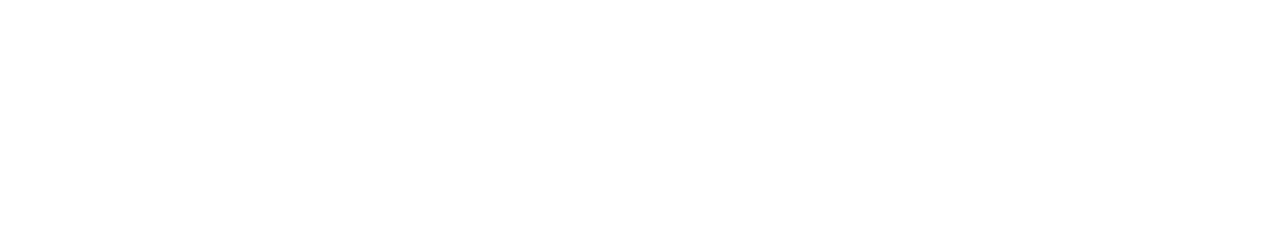
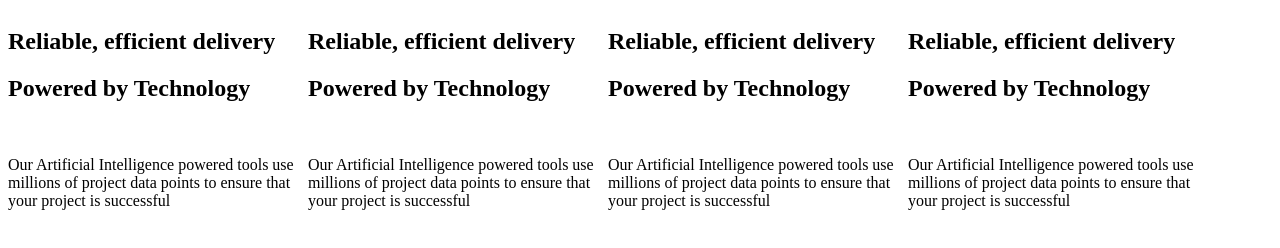
Before and after one commit to hvirmani/Basic-Web-Projects, a plain HTML site: page FLASH CARD PROJECT/index.html in a window 1280 px wide. Drawn offline with Linux system fonts and the light colour scheme.

Commit message:
Initial Commit

```diff
--- a/FLASH CARD PROJECT/index.html
+++ b/FLASH CARD PROJECT/index.html
@@ -3,8 +3,41 @@
 <head>
 	<meta charset="UTF-8">
 	<title>Flash Card</title>
+	<style>
+		.main{
+			display: flex;
+		}
+		.card{
+			width: 300px;
+		}
+	</style>
 </head>
 <body>
-
+	<div class="main">
+		<div id="team" class="card">
+			<h2>Reliable, efficient delivery</h2>
+        <h2>Powered by Technology</h2>
+        <br>
+        <p>Our Artificial Intelligence powered tools use millions of project data points to ensure that your project is successful</p>
+		</div>
+		<div id="karma" class="card">
+			<h2>Reliable, efficient delivery</h2>
+        <h2>Powered by Technology</h2>
+        <br>
+        <p>Our Artificial Intelligence powered tools use millions of project data points to ensure that your project is successful</p>
+		</div>
+		<div id="superviser" class="card">
+			<h2>Reliable, efficient delivery</h2>
+        <h2>Powered by Technology</h2>
+        <br>
+        <p>Our Artificial Intelligence powered tools use millions of project data points to ensure that your project is successful</p>
+		</div>
+		<div id="calculator" class="card">
+			<h2>Reliable, efficient delivery</h2>
+        <h2>Powered by Technology</h2>
+        <br>
+        <p>Our Artificial Intelligence powered tools use millions of project data points to ensure that your project is successful</p>
+		</div>
+	</div>
 </body>
 </html>
```
